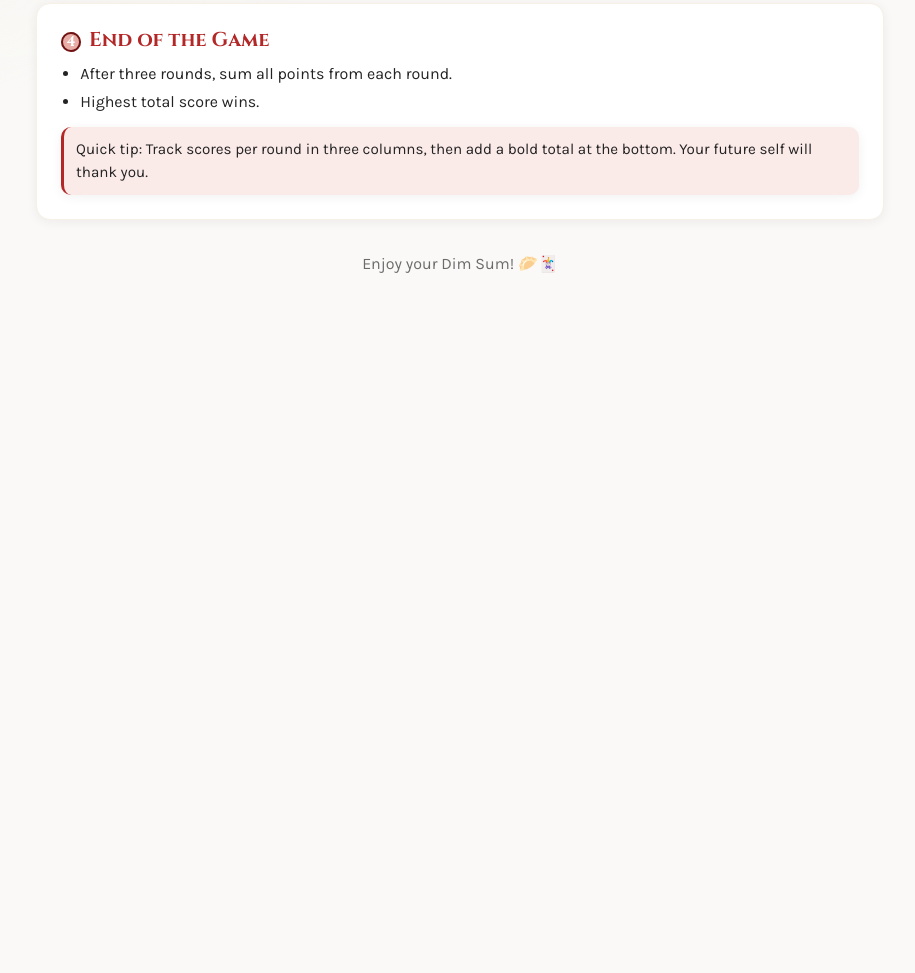
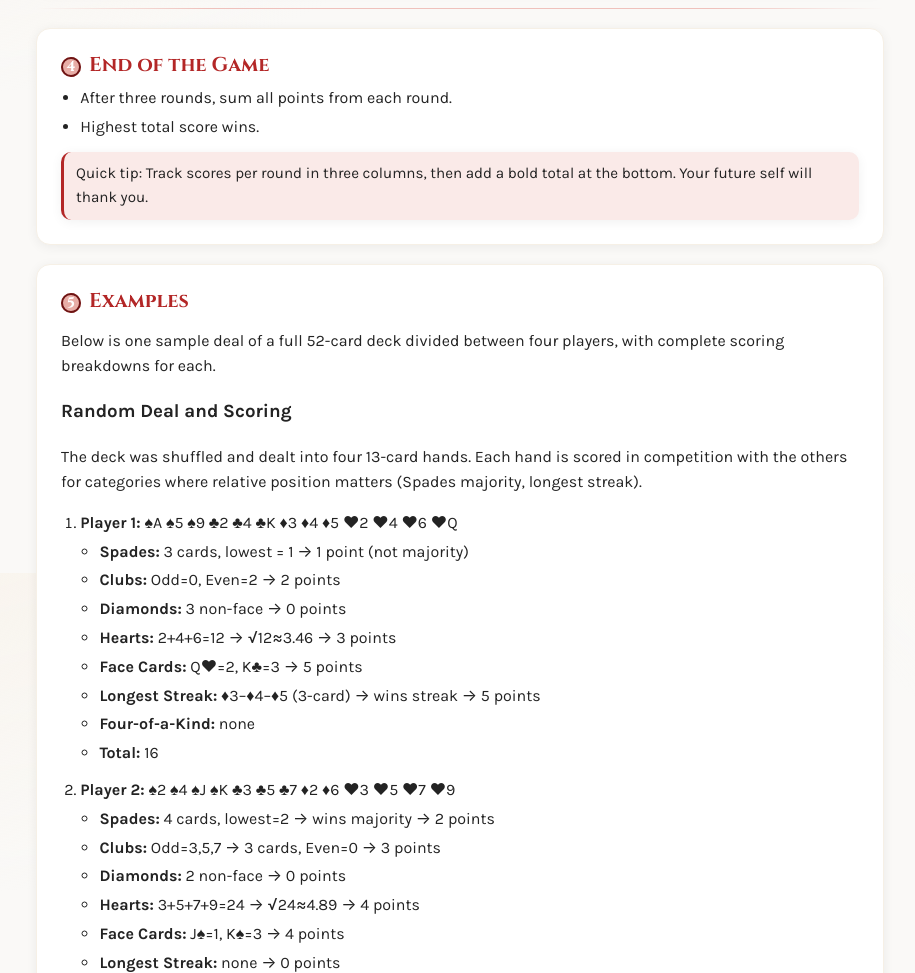
Before and after one commit to dsparks/dimsum, a plain HTML site: page index.html in a window 1280 px wide. Shown: the part 1827-2800 px from the top of the page, without its empty margins (180-1095 px from the left). Before the commit the page ends 2168 px from the top, so only its background shows below. Drawn offline with Linux system fonts and the light colour scheme.

Commit message:
Add examples

```diff
--- a/index.html
+++ b/index.html
@@ -244,7 +244,7 @@
       <h2 id="setup-h"><span class="rule-marker">1</span>Setup</h2>
       <ul>
         <li>Shuffle the entire 52‑card standard deck thoroughly.</li>
-        <li>Deal cards so that each player has the same number, setting aside any remainder, face down.</li>
+        <li>Deal cards so that each player has the same number, setting aside any remainder face-down.</li>
         <li>Play <strong>three rounds</strong>, using the entire deck each round.</li>
       </ul>
       <div class="hint" role="note"><strong>Player count:</strong> Works best at 3–5. For 2 players, consider a dummy hand: deal a third hand face‑down and burn the top card of it each pass.</div>
@@ -276,7 +276,7 @@
           </div>
           <ul>
             <li>Count non‑face Spades (A=1, 2=2, …, 10=10).</li>
-            <li>Only the player with the most Spades scores their lowest Spade's rank.</li>
+            <li>Only the player with the most Spades scores their lowest Spade's rank. Everyone else scores 0.</li>
             <li>Tie: tied players score their own lowest Spade’s value.</li>
           </ul>
         </article>
@@ -370,6 +370,68 @@
       <div class="hint">Quick tip: Track scores per round in three columns, then add a bold total at the bottom. Your future self will thank you.</div>
     </section>
 
+  <!-- Examples -->
+  <section id="examples" class="card" aria-labelledby="examples-h">
+    <h2 id="examples-h"><span class="rule-marker">5</span>Examples</h2>
+    <p>Below is one sample deal of a full 52-card deck divided between four players, with complete scoring breakdowns for each.</p>
+
+    <article>
+      <h3>Random Deal and Scoring</h3>
+      <p>The deck was shuffled and dealt into four 13-card hands. Each hand is scored in competition with the others for categories where relative position matters (Spades majority, longest streak).</p>
+      <ol>
+        <li><strong>Player 1:</strong> ♠A ♠5 ♠9 ♣2 ♣4 ♣K ♦3 ♦4 ♦5 ♥2 ♥4 ♥6 ♥Q
+          <ul>
+            <li><strong>Spades:</strong> 3 cards, lowest = 1 → 1 point (not majority)</li>
+            <li><strong>Clubs:</strong> Odd=0, Even=2 → 2 points</li>
+            <li><strong>Diamonds:</strong> 3 non-face → 0 points</li>
+            <li><strong>Hearts:</strong> 2+4+6=12 → √12≈3.46 → 3 points</li>
+            <li><strong>Face Cards:</strong> Q♥=2, K♣=3 → 5 points</li>
+            <li><strong>Longest Streak:</strong> ♦3–♦4–♦5 (3-card) → wins streak → 5 points</li>
+            <li><strong>Four-of-a-Kind:</strong> none</li>
+            <li><strong>Total:</strong> 16</li>
+          </ul>
+        </li>
+        <li><strong>Player 2:</strong> ♠2 ♠4 ♠J ♠K ♣3 ♣5 ♣7 ♦2 ♦6 ♥3 ♥5 ♥7 ♥9
+          <ul>
+            <li><strong>Spades:</strong> 4 cards, lowest=2 → wins majority → 2 points</li>
+            <li><strong>Clubs:</strong> Odd=3,5,7 → 3 cards, Even=0 → 3 points</li>
+            <li><strong>Diamonds:</strong> 2 non-face → 0 points</li>
+            <li><strong>Hearts:</strong> 3+5+7+9=24 → √24≈4.89 → 4 points</li>
+            <li><strong>Face Cards:</strong> J♠=1, K♠=3 → 4 points</li>
+            <li><strong>Longest Streak:</strong> none → 0 points</li>
+            <li><strong>Four-of-a-Kind:</strong> none</li>
+            <li><strong>Total:</strong> 13</li>
+          </ul>
+        </li>
+        <li><strong>Player 3:</strong> ♠3 ♠6 ♣6 ♣8 ♣9 ♦7 ♦8 ♦9 ♥8 ♥10 ♥J ♥K ♥A
+          <ul>
+            <li><strong>Spades:</strong> 2 cards → 0 points (not majority)</li>
+            <li><strong>Clubs:</strong> Odd=9, Even=6,8 → larger=2 → 2 points</li>
+            <li><strong>Diamonds:</strong> 3 non-face → 0 points</li>
+            <li><strong>Hearts:</strong> 8+10=18 → √18≈4.24 → 4 points</li>
+            <li><strong>Face Cards:</strong> J♥=1, K♥=3 → 4 points</li>
+            <li><strong>Longest Streak:</strong> ♦7–♦8–♦9 (3-card) → tie for streak → 5 points</li>
+            <li><strong>Four-of-a-Kind:</strong> none</li>
+            <li><strong>Total:</strong> 15</li>
+          </ul>
+        </li>
+        <li><strong>Player 4:</strong> ♠7 ♠8 ♠10 ♣10 ♦A ♦10 ♦Q ♥Q ♥K ♥5 ♥6 ♥7 ♥8
+          <ul>
+            <li><strong>Spades:</strong> 3 cards → 0 points (not majority)</li>
+            <li><strong>Clubs:</strong> Odd=0, Even=10 → 1 card → 1 point</li>
+            <li><strong>Diamonds:</strong> 2 non-face → 0 points</li>
+            <li><strong>Hearts:</strong> 5+6+7+8=26 → √26≈5.09 → 5 points</li>
+            <li><strong>Face Cards:</strong> Q♦=2, Q♥=2, K♥=3 → 7 points</li>
+            <li><strong>Longest Streak:</strong> none → 0 points</li>
+            <li><strong>Four-of-a-Kind:</strong> none</li>
+            <li><strong>Total:</strong> 13</li>
+          </ul>
+        </li>
+      </ol>
+      <p><strong>Result:</strong> Player 1 wins with 16 points.</p>
+    </article>
+  </section>
+
     <footer aria-label="Footer">
       Enjoy your Dim Sum! 🥟🃏
     </footer>
```
